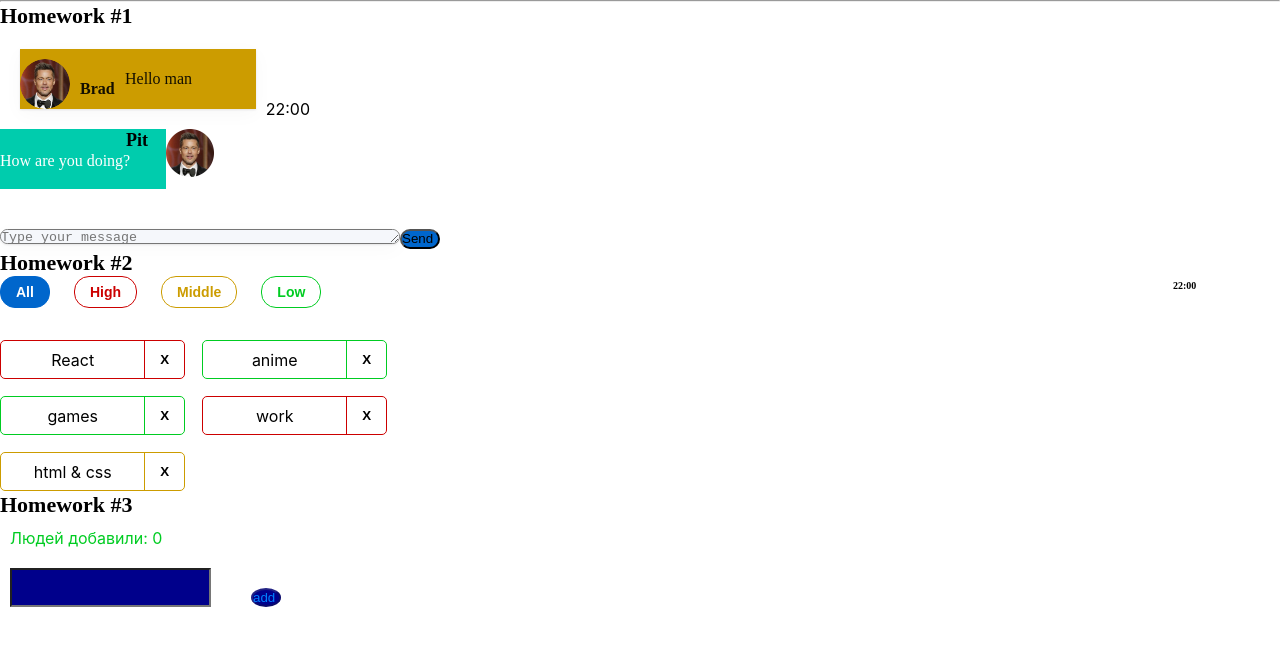
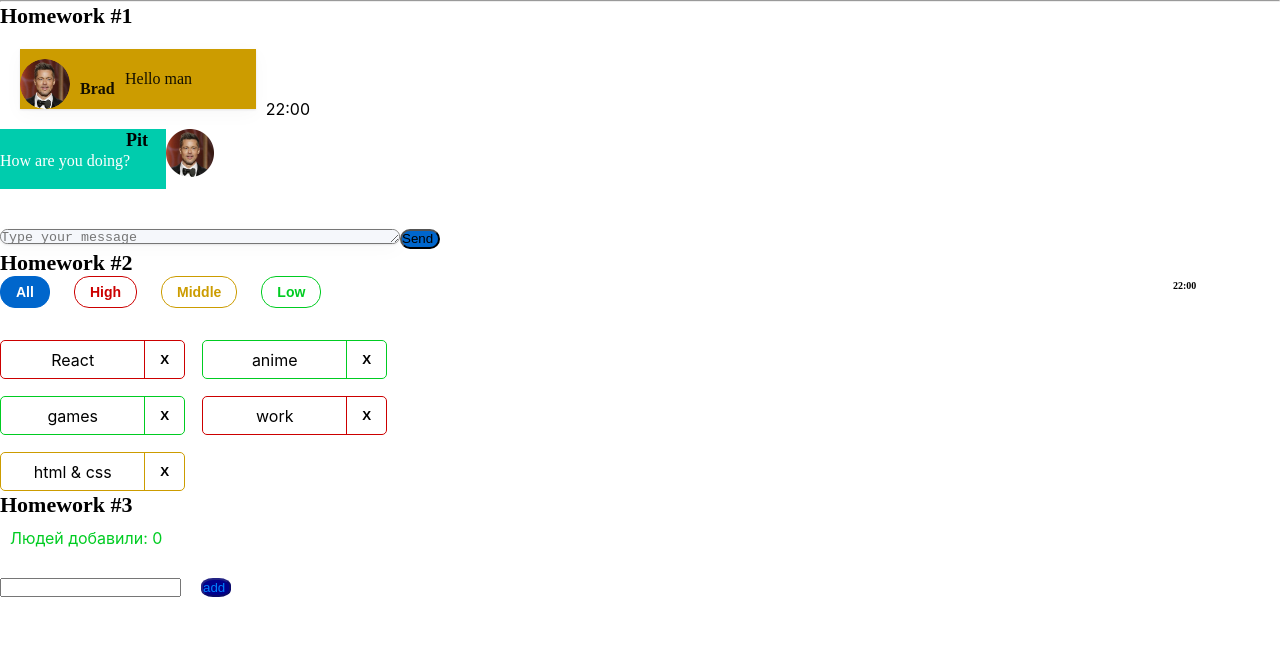
Before and after one commit to Alex62510/hws2-dopCommenting, a React (Create React App) app: page / in a window 1280 px wide. Shown: the top 646 px of the page. Built offline with nearby package versions, Linux system fonts and the light colour scheme.

Commit message:
commit-03 is done

```diff
--- a/src/s2-homeworks/hw03/Greeting.module.css
+++ b/src/s2-homeworks/hw03/Greeting.module.css
@@ -6,7 +6,9 @@
 
 .inputAndButtonContainer {
     display: flex;
-    flex-direction: row;
+    align-items: flex-start;
+    align-items: baseline;
+
 }
 
 .error {
@@ -37,9 +39,9 @@
 
 .button {
     display: flex;
-    margin: 30px;
+    margin: 20px;
     width: 30px;
-    border-radius: 50%;
+    border-radius: 40%;
     background: darkblue;
     color: #00ccad;
     outline: none;
--- a/src/s2-homeworks/hw03/Greeting.tsx
+++ b/src/s2-homeworks/hw03/Greeting.tsx
@@ -3,10 +3,10 @@ import s from './Greeting.module.css'
 
 type GreetingPropsType = {
     name: string // need to fix any
-    setNameCallback: (e: ChangeEvent<HTMLInputElement>)=>void // need to fix any
+    setNameCallback: (e:ChangeEvent<HTMLInputElement> )=>void // need to fix any
     addUser: ()=>void // need to fix any
-    onBlur: ()=>void// need to fix any
-    onEnter: (e:KeyboardEvent<HTMLInputElement>)=>void// need to fix any
+    onBlur: ()=>void // need to fix any
+    onEnter: (e: KeyboardEvent<HTMLInputElement>)=>void // need to fix any
     error: string // need to fix any
     totalUsers: number // need to fix any
     lastUserName?: string // need to fix any
@@ -25,7 +25,7 @@ const Greeting: React.FC<GreetingPropsType> = (
         lastUserName,
     } // деструктуризация пропсов
 ) => {
-    const inputClass = error ? s.errorInput : s.input// need to fix with (? s.errorInput : s.input)
+    const inputClass =error? s.errorInput: "" // need to fix with (?:)
 
     return (
         <div id={'hw3-form'} className={s.greetingForm}>
@@ -56,11 +56,6 @@ const Greeting: React.FC<GreetingPropsType> = (
                     onClick={addUser}
                     className={s.button}
                     disabled={!name.trim()}
-                    // ДАВАЙТЕ ПРОСЛЕДИМ БОЕВОЙ ПУТЬ addUser:
-                    // ОТСЮДА ОН ВСПЛЫВЕТ В КОМПОНЕНТЕ GreetingContainer И ВЫЗОВЕТ pureAddUser->
-                    // А В pureAddUser ЛИБО ВЫДАСТ ОШИБКУ (ЕСЛИ ПУСТОЙ name) ИЛИ ЗАПУТСИТ addUserCallback->
-                    // КОТОРЫЙ ВСПЛЫВЕТ В КОМПОНЕНТЕ <HW3/> И ВЫЗОВЕТ pureAddUserCallback->
-                    // КОТОРЫЙ СОЗДАСТ НОВЫЙ ОБЪЕКТ И ЗАСЕТАЕТ ЕГО В users НЕ ПОТЕРЯВ И СТАРЫХ ЮЗЕРОВ
                 >
                     add
                 </button>
--- a/src/s2-homeworks/hw03/GreetingContainer.tsx
+++ b/src/s2-homeworks/hw03/GreetingContainer.tsx
@@ -1,40 +1,46 @@
-import React, { ChangeEvent, KeyboardEvent, useState } from 'react'
+import React, {ChangeEvent, KeyboardEvent, useState} from 'react'
 import Greeting from './Greeting'
-import { UserType } from './HW3'
+import {UserType} from './HW3'
+import {Simulate} from "react-dom/test-utils";
+import error = Simulate.error;
 
 type GreetingContainerPropsType = {
     users: Array<UserType> // need to fix any
-    addUserCallback: (name:string)=>void // need to fix any
+    addUserCallback: (name: string) => void // need to fix any
 }
 
-export const pureAddUser = (name: string, setError: (error:string)=>void, setName: (name:string)=>void, addUserCallback:(name:string)=>void ) => {
-    (name.trim() !== '') ? (addUserCallback(name), setError('')) : (setError('Ошибка! Введите имя!'))
-   setName("")
+export const pureAddUser = (name: string, setError: (error: string) => void, setName: (name: string) => void, addUserCallback: (name: string) => void) => {
+    if (name.trim() !== '') {
+        addUserCallback(name.trim())
+        setName(name.trim())
+        setName('')
+    } else {
+        setError('Ошибка! Введите имя!')
+    }
 
-    // если имя пустое - показать ошибку: setError('Ошибка! Введите имя!'),
-    // иначе - добавить юзера при помощи addUserCallback и очистить инпут засетав ''
-    // проверить на пустоту можно при помощи метода trim(). К примеру: name.trim() !== ''
-    // ЕСЛИ НЕ БУДЕТ ПОЛУЧАТЬСЯ, НЕ РАССТРАИВАЙСЯ. НА ЧЕТВЕРТОМ ЗАНЯТИИ ПО ТУДУЛИСТУ НАУЧИМ), НО ВСЕ ТАКИ ПОПЫТАЙСЯ))
+    // если имя пустое - показать ошибку, иначе - добавить юзера и очистить инпут
 }
 
-export const pureOnBlur = (name: string, setError:(error:string)=>void) => {
-    if(name.trim() === ''){setError('Ошибка! Введите имя!')}
+export const pureOnBlur = (name: string, setError: (error: string) => void) => {
+    if (name.trim() === '') {
+        setError('Ошибка! Введите имя!')
+    }
     // если имя пустое - показать ошибку
 }
 
-export const pureOnEnter = (e: KeyboardEvent<HTMLInputElement>, addUser: any) => {
+export const pureOnEnter = (e: KeyboardEvent<HTMLInputElement>, addUser: () => void) => {
     e.key === "Enter" && addUser()// если нажата кнопка Enter - добавить
 }
-
 
 // более простой и понятный для новичков
 // function GreetingContainer(props: GreetingPropsType) {
 
 // более современный и удобный для про :)
-const GreetingContainer: React.FC<GreetingContainerPropsType> = ({
-    users,
-    addUserCallback,
-}) => {
+const GreetingContainer: React.FC<GreetingContainerPropsType> = (
+    {
+        users,
+        addUserCallback,
+    }) => {
     // деструктуризация пропсов
     const [name, setName] = useState<string>('') // need to fix any
     const [error, setError] = useState<string>('') // need to fix any
@@ -45,29 +51,21 @@ const GreetingContainer: React.FC<GreetingContainerPropsType> = ({
         error && setError('')
     }
     const addUser = () => {
-        // это всего лишь функция стрелочник- она всего лишь получает
-        //сигнал из компоненты <Greeting/> и вызывает pureAddUser (с кучей аргументов)
-        // ЗДЕСЬ НИЧЕГО ПИСАТЬ НЕ НУЖНО-ВСЕ ОК
-
         pureAddUser(name, setError, setName, addUserCallback)
-        setName('')
     }
 
     const onBlur = () => {
-        // все тоже самое, что и в addUser -функция стрелочник
-        // всего лишь получает сигнали из компоненты <Greeting/> и вызывает pureOnBlur (с кучкой аргументов)
         pureOnBlur(name, setError)
     }
 
     const onEnter = (e: KeyboardEvent<HTMLInputElement>) => {
-        // и здесь все тоже самое...)
         pureOnEnter(e, addUser)
-
     }
 
-    let totalUsers = users.length // need to fix
-    let lastUserName = name // need to fix
-
+    const totalUsers = users.length // need to fix
+const lastNameObj={...users[users.length-1]}
+    const lastUserName =lastNameObj.name
+    // need to fix
     return (
         <Greeting
             name={name}
--- a/src/s2-homeworks/hw03/HW3.tsx
+++ b/src/s2-homeworks/hw03/HW3.tsx
@@ -24,17 +24,13 @@ export type UserType = {
 }
 
 export const pureAddUserCallback = (name: string, setUsers: ([])=>void, users: Array<UserType>) => { // need to fix any
-    const user = {_id: v1(), name: name}
-        // need to fix
-        // нужно создать новый объект соответствующий типу UserType
-        // не забыть   сгенеририовать _id и вставить пришедший в функцию name
+    const user = {_id: v1(), name: name} // need to fix
     setUsers([...users, user])
-    //засетайЮзеров([...старые users, и наш новый user])
 }
 
 const HW3 = () => {
     const [users, setUsers] = useState<Array<UserType>>([]) // need to fix any
-
+console.log(users)
     const addUserCallback = (name: string) => { // need to fix any
         pureAddUserCallback(name, setUsers, users)
     }
```
